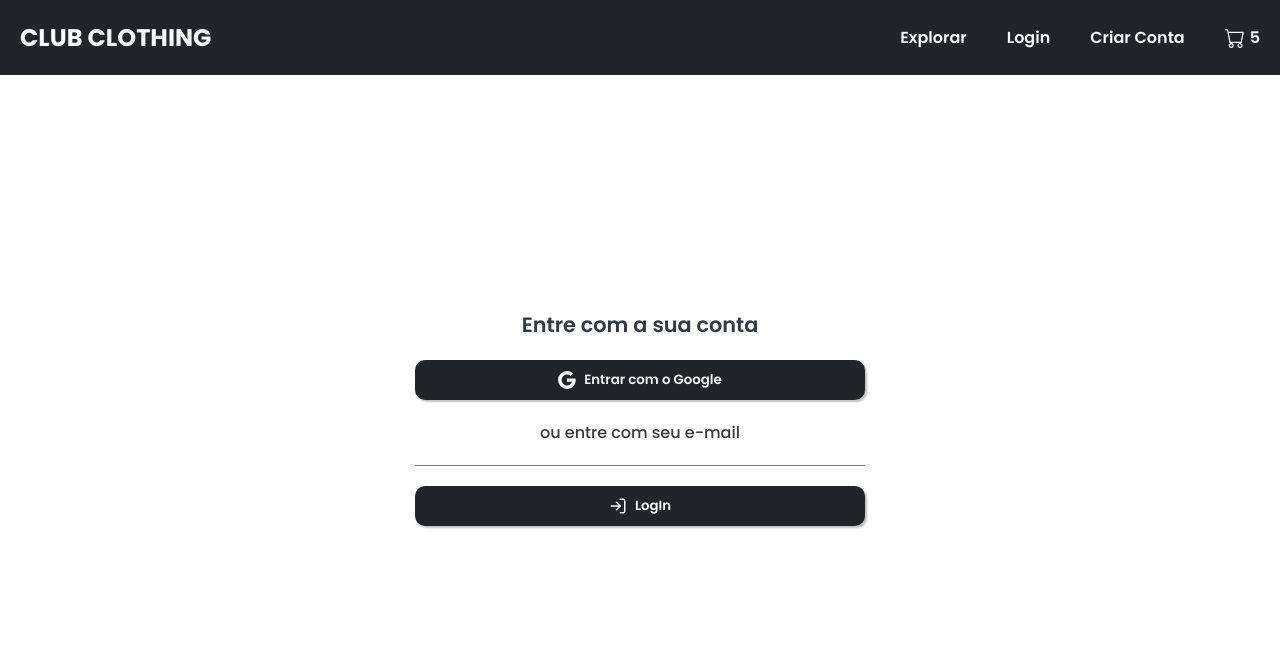
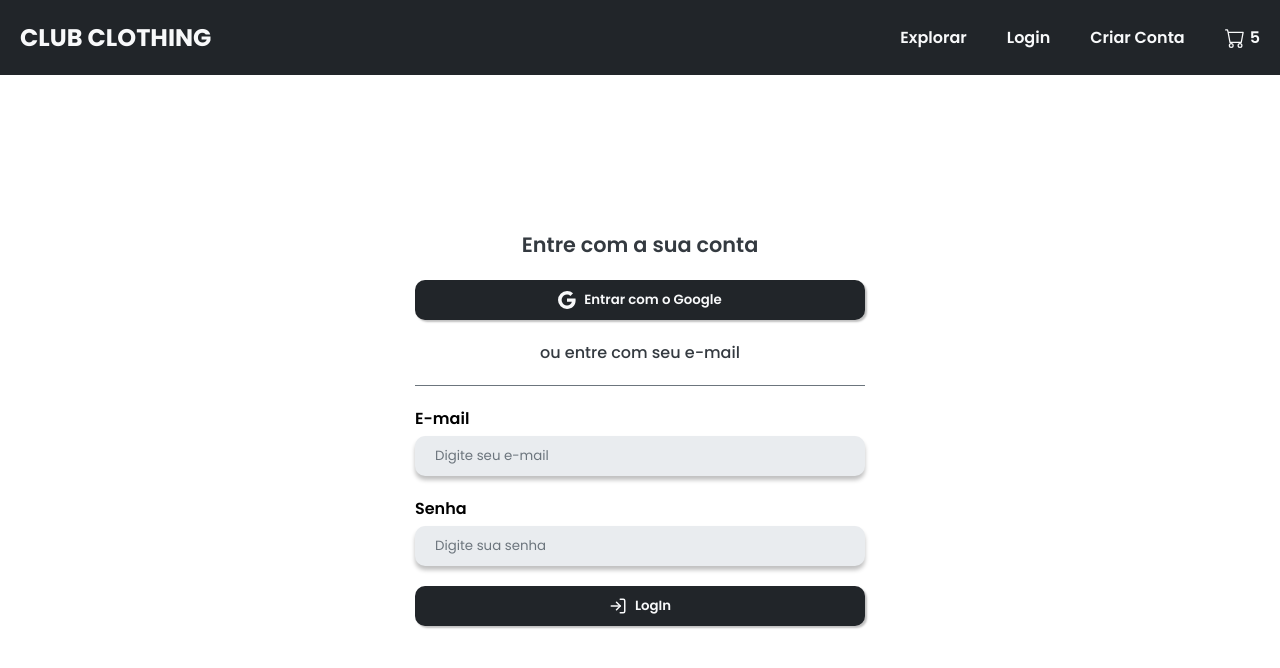
Before and after one commit to Valverd/e-commerce-ts, a React (Create React App) app: page /login in a window 1280 px wide. Shown: the top 668 px of the page. Built offline with nearby package versions, Linux system fonts and the light colour scheme.

Commit message:
Criados inputs para page de login

```diff
--- /dev/null
+++ b/src/components/Custom-Input/custom-input-styles.ts
@@ -0,0 +1,27 @@
+import styled from 'styled-components'
+import Colors from '../../theme/theme.colors'
+
+interface CustomInputContainerProps {
+  hasError?: boolean
+}
+
+export const CustomInputContainer = styled.input<CustomInputContainerProps>`
+  border: none;
+  width: 100%;
+  background-color: ${Colors.input.background};
+  padding: 10px 20px;
+  box-shadow: 0px 4px 4px rgba(0, 0, 0, 0.25);
+  border-radius: 10px;
+  color: ${Colors.text.dark};
+  border: ${(props) => (props.hasError ? `2px solid ${Colors.error}` : 'none')};
+
+  &::placeholder {
+    color: ${(props) =>
+      props.hasError ? Colors.error : Colors.input.placeholder};
+  }
+
+  &:focus {
+    outline: ${(props) =>
+      props.hasError ? 'none' : `2px solid ${Colors.input.placeholder}`};
+  }
+`
--- a/src/pages/Login/login.page.tsx
+++ b/src/pages/Login/login.page.tsx
@@ -9,6 +9,7 @@ import {
   LoginInputContainer,
   LoginSubtitle
 } from './login.styles'
+import { CustomInputContainer } from '../../components/Custom-Input/custom-input-styles'
 
 const Login = () => {
   return (
@@ -24,9 +25,18 @@ const Login = () => {
           <LoginSubtitle>ou entre com seu e-mail</LoginSubtitle>
 
           <LoginInputContainer>
-            <CustomButton startIcon={<FiLogIn size={18}/>}>LogIn</CustomButton>
+            <p>E-mail</p>
+            <CustomInputContainer placeholder='Digite seu e-mail'></CustomInputContainer>
           </LoginInputContainer>
-          <LoginInputContainer>{/* Button */}</LoginInputContainer>
+
+          <LoginInputContainer>
+            <p>Senha</p>
+            <CustomInputContainer placeholder='Digite sua senha'></CustomInputContainer>
+          </LoginInputContainer>
+
+          <LoginInputContainer>
+            <CustomButton startIcon={<FiLogIn size={18} />}>LogIn</CustomButton>
+          </LoginInputContainer>
         </LoginContent>
       </LoginContainer>
     </>
```
Also changed, not shown: src/components/Custom-Input/custon-input.component.tsx (added, +12 -0 lines).
